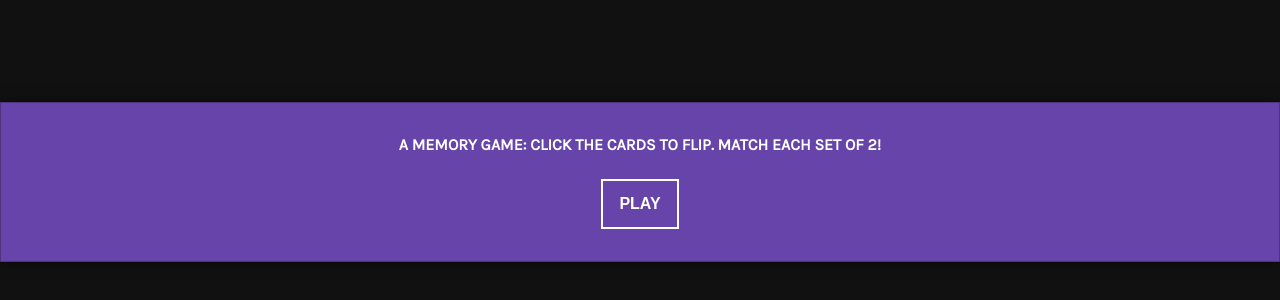
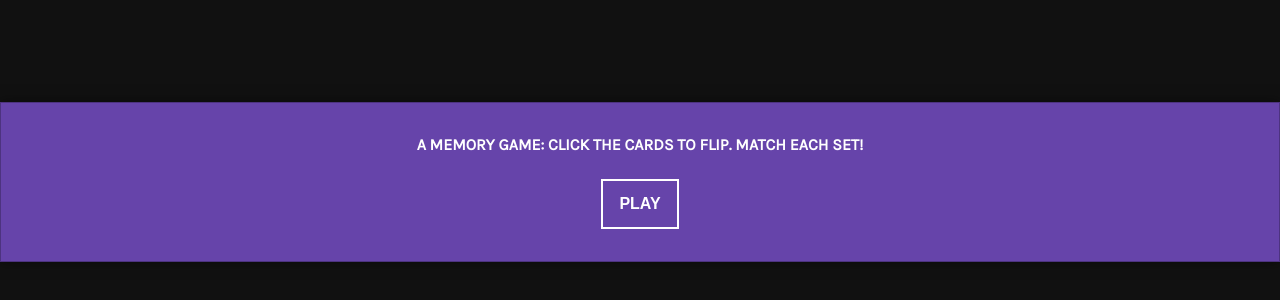
Before and after one commit to sean-codes/memory, a website: page index.html in a window 1280 px wide. Shown: the part 218-518 px from the top of the page. Drawn offline with Linux system fonts and the light colour scheme.

Commit message:
Update index.html

```diff
--- a/index.html
+++ b/index.html
@@ -12,7 +12,7 @@
       <!-- hud -->
       <header class="hud overlay">
 			<div class="hudpart overlay">
-				<span class="text" id="displayMessage">a memory Game: click the cards to flip. match each set of 2!</span>
+				<span class="text" id="displayMessage">a memory Game: click the cards to flip. match each set!</span>
 				<button class="button" id="buttonStart">play</button>
 			</div>
 			<div class="hudpart">
```
